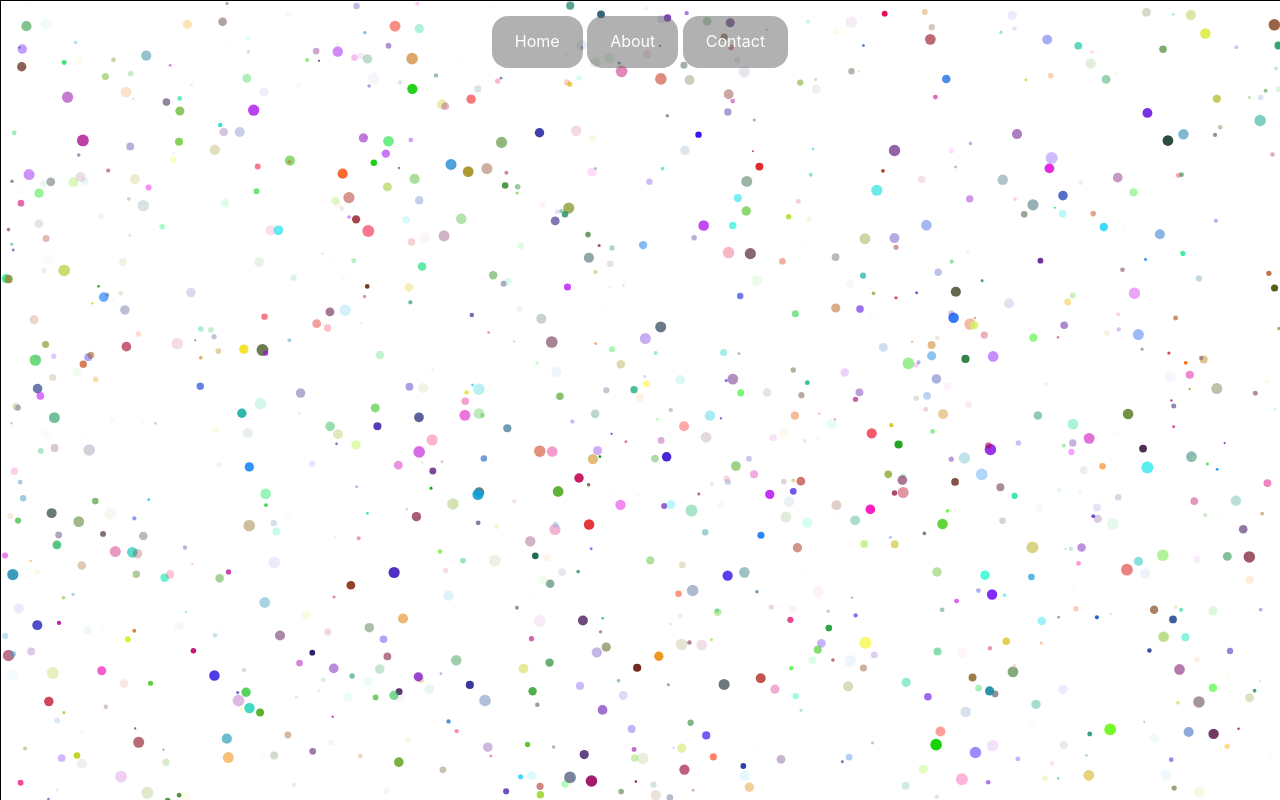
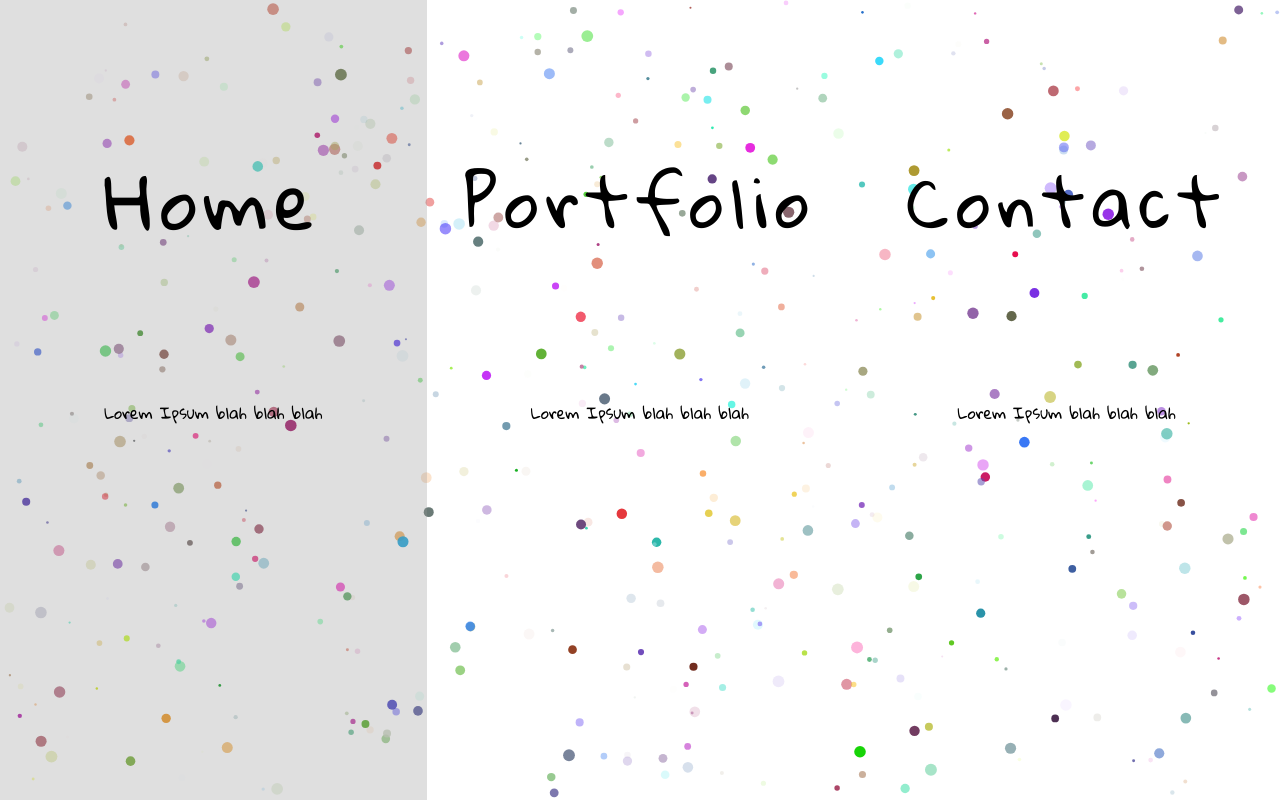
Before and after one commit to j-mcgregor/portfolio, a plain HTML site: page index.html in a window 1280 px wide. Drawn offline with nearby package versions, Linux system fonts and the light colour scheme.

Commit message:
added the menu sections on top of canvas

```diff
--- a/css/scss/base/_grid.scss
+++ b/css/scss/base/_grid.scss
@@ -45,7 +45,8 @@
     flex: 0 1 auto;
     flex-direction: row;
     flex-wrap: wrap;
-    margin-left: -$margin;
+    margin-left: 0;
+    // margin-left: -$margin;
 
     &-center {
       text-align: center;
--- a/css/scss/components/_nav.scss
+++ b/css/scss/components/_nav.scss
@@ -1,24 +1,3 @@
 //**
 // Navigation
 //**
-
-nav {
-  text-align: center;
-  padding-top: 1em;
-
-  a {
-    display: inline-block;
-    padding: 10px 20px;
-    background: rgba(100,100,100,.5);
-    border-radius: 1em;
-    color:white;
-    text-decoration: none;
-    border:3px solid transparent;
-
-    &:hover {
-      color:#444;
-      background: rgba(241, 239, 239);
-      border:3px solid rgba(100,100,100,.9);
-    }
-  }
-}
--- a/css/scss/pages/_home.scss
+++ b/css/scss/pages/_home.scss
@@ -4,12 +4,49 @@
 
 body {
   margin: 0;
+  padding: 0;
+  font-family: 'Gloria Hallelujah', cursive;
 }
 
 canvas {
-  border: 1px solid black;
   position: fixed;
   z-index: -1;
+}
+
+main {
+  width:100%;
+  height:100%;
+  position: absolute;
+  padding: 0;
+  text-align: center;
+  margin-left: 0!important;
+
+}
+
+.section4 {
+  flex: 0 0 auto;
+  max-height:100%;
+  width:33.3333%;
+  margin: 0;
+  padding: 0;
+  transition: .2s ease-in-out;
+
+  &:hover {
+    background: rgba(150,150,150,.3);
+  }
+
+  h1 {
+    line-height: 50vh;
+    margin: auto;
+    text-align: center;
+    font-family: 'Gloria Hallelujah', cursive;
+    letter-spacing: .1em;
+    transition: .2s ease-in-out;
+
+    &:hover {
+      font-size: 4.6em;
+    }
+  }
 }
 
 
--- a/index.html
+++ b/index.html
@@ -2,70 +2,66 @@
 <!--[if lt IE 7]> <html class="lt-ie9 lt-ie8 lt-ie7"> <![endif]-->
 <!--[if IE 7]> <html class="lt-ie9 lt-ie8"> <![endif]-->
 <!--[if IE 8]> <html class="lt-ie9"> <![endif]-->
-<!--[if gt IE 8]><!--> <html> <!--<![endif]-->
+<!--[if gt IE 8]><!-->
+<html>
+<!--<![endif]-->
+
 <head>
 	<meta charset="utf-8">
 	<title>Hello World</title>
 	<meta name="description" content="">
 	<meta name="viewport" content="width=device-width">
 	<link rel="stylesheet" href="css/main.css">
+	<link href="https://fonts.googleapis.com/css?family=Gloria+Hallelujah" rel="stylesheet">
+
 	<!--[if lt IE 9]> <script src="http://html5shiv.googlecode.com/svn/trunk/html5.js"></script> <![endif]-->
 </head>
+
 <body>
 
-	<!-- <header role="banner">
-		<div class="container">
-			<nav role="navigation">
-			  <a href="#">Home</a>
-			  <a href="#">About</a>
-			  <a href="#">Contact</a>
-			</nav>
+	<main class="group" role="main">
+		<div class="section4">
+			<div class="title-container">
+
+				<div class="title">
+					<h1>Home</h1>
+				</div>
+				<div class="subtitle">
+					<p>Lorem Ipsum blah blah blah</p>
+				</div>
+			</div>
 		</div>
-	</header>
-	<main role="main">
-		<div class="container">
-			<div class="group group-center">
-				<div class="span3 bg-teal"></div>
-				<div class="span3 bg-teal">Jack</div>
-				<div class="span3 bg-teal">McGregor</div>
-				<div class="span3 bg-teal"></div>
+		<div class="section4">
+			<div class="title-container">
+				<div class="title">
+					<h1>Portfolio</h1>
+				</div>
+				<div class="subtitle">
+					<p>Lorem Ipsum blah blah blah</p>
+				</div>
 			</div>
-			<div class="group group-center">
-				<div class="span4 bg-red">Hummuna</div>
-				<div class="span4 bg-red">Hummuna</div>
-				<div class="span4 bg-red">Hummuna</div>
+		</div>
+		<div class="section4">
+			<div class="title-container">
+				<div class="title">
+					<h1>Contact</h1>
+				</div>
+				<div class="subtitle">
+					<p>Lorem Ipsum blah blah blah</p>
+				</div>
 			</div>
 		</div>
 	</main>
-	<footer>
-		<div class="container">&copy; All Rights Reserve 2017 Jack McGregor</div>
-	</footer> -->
 
 	<canvas></canvas>
 
-	<main class="main-content">
-		<header role="banner">
-			<div class="container">
-				<nav role="navigation">
-					<a href="#">Home</a>
-					<a href="#">About</a>
-					<a href="#">Contact</a>
-				</nav>
-			</div>
-		</header>
-	</main>
-
-	<!-- <script>
-		  var canvas = document.querySelector('canvas');
-			canvas.width = window.innerWidth;
-			canvas.height = window.innerHeight;
-
-			console.log(canvas);
-	</script> -->
 	<script src="js/canvas.js"></script>
 	<script src="//ajax.googleapis.com/ajax/libs/jquery/1.10.1/jquery.min.js"></script>
-	<script>window.jQuery || document.write('<script src="js/jquery-1.10.1.min.js"><\/script>')</script>
+	<script>
+		window.jQuery || document.write('<script src="js/jquery-1.10.1.min.js"><\/script>')
+	</script>
 	<script src="js/main.js"></script>
 
 </body>
+
 </html>
--- a/js/canvas.js
+++ b/js/canvas.js
@@ -97,7 +97,7 @@ var circleArray = [];
 function init() {
 
   circleArray = [];
-  for (let i = 0; i < 1000; i++) {
+  for (let i = 0; i < 500; i++) {
 
     randomNumber = function (num) {
       return Math.floor(Math.random() * num);
@@ -106,8 +106,8 @@ function init() {
     var radius = Math.random() * 5 + 1;
     var x = Math.random() * (innerWidth - (radius * 2)) + radius;
     var y = Math.random() * (innerHeight - (radius * 2)) + radius;
-    var dx = (Math.random() - 0.5) * randomNumber(10);
-    var dy = (Math.random() - 0.5) * randomNumber(10);
+    var dx = (Math.random() - 0.5) * randomNumber(5);
+    var dy = (Math.random() - 0.5) * randomNumber(5);
 
     // Lower the first color for blue/geen color theme, the second for red/purple/indigo, the third for red/yellow/orange
     randomColor = function () {
```
Also changed, not shown: css/main.css.
